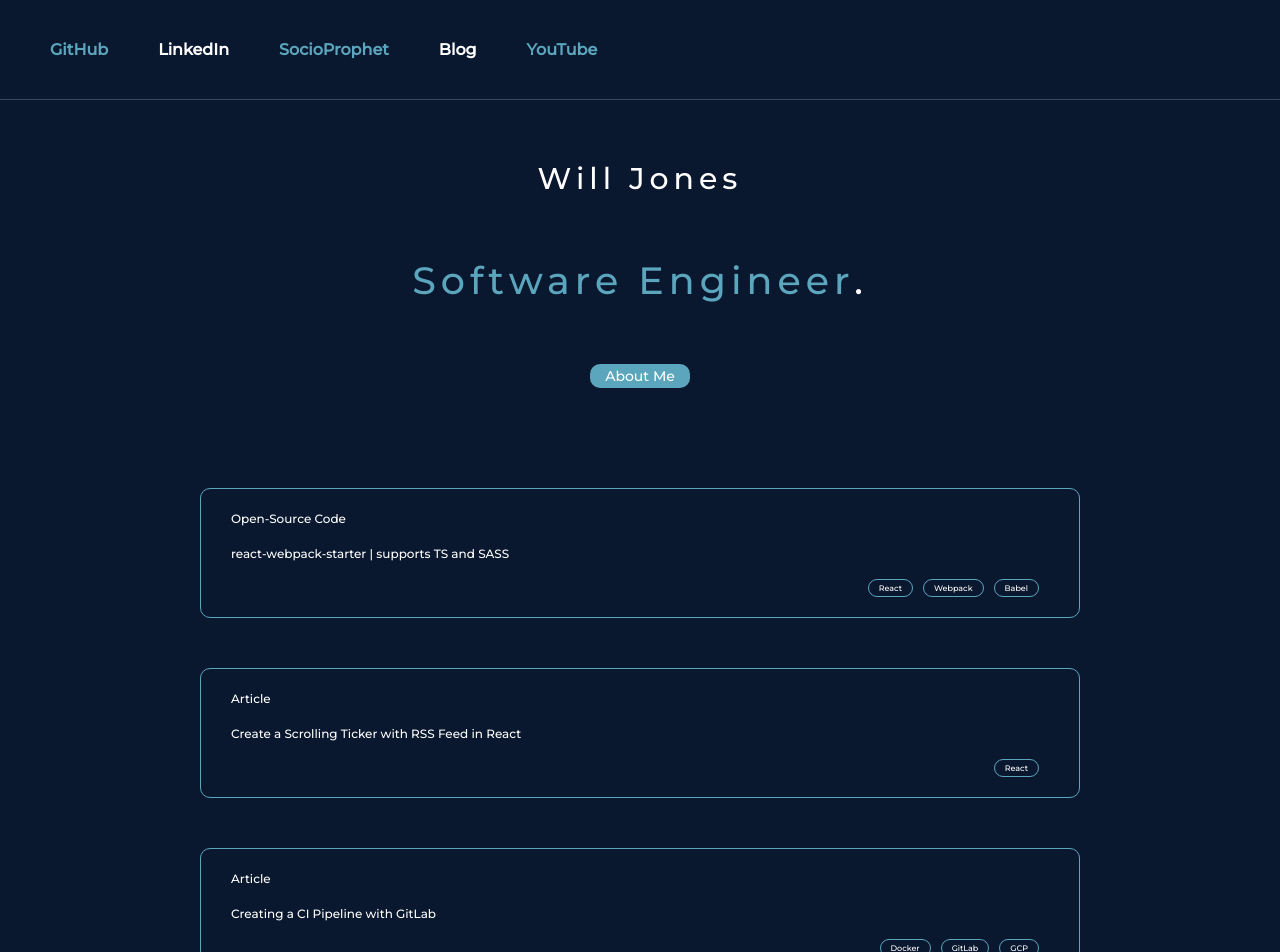
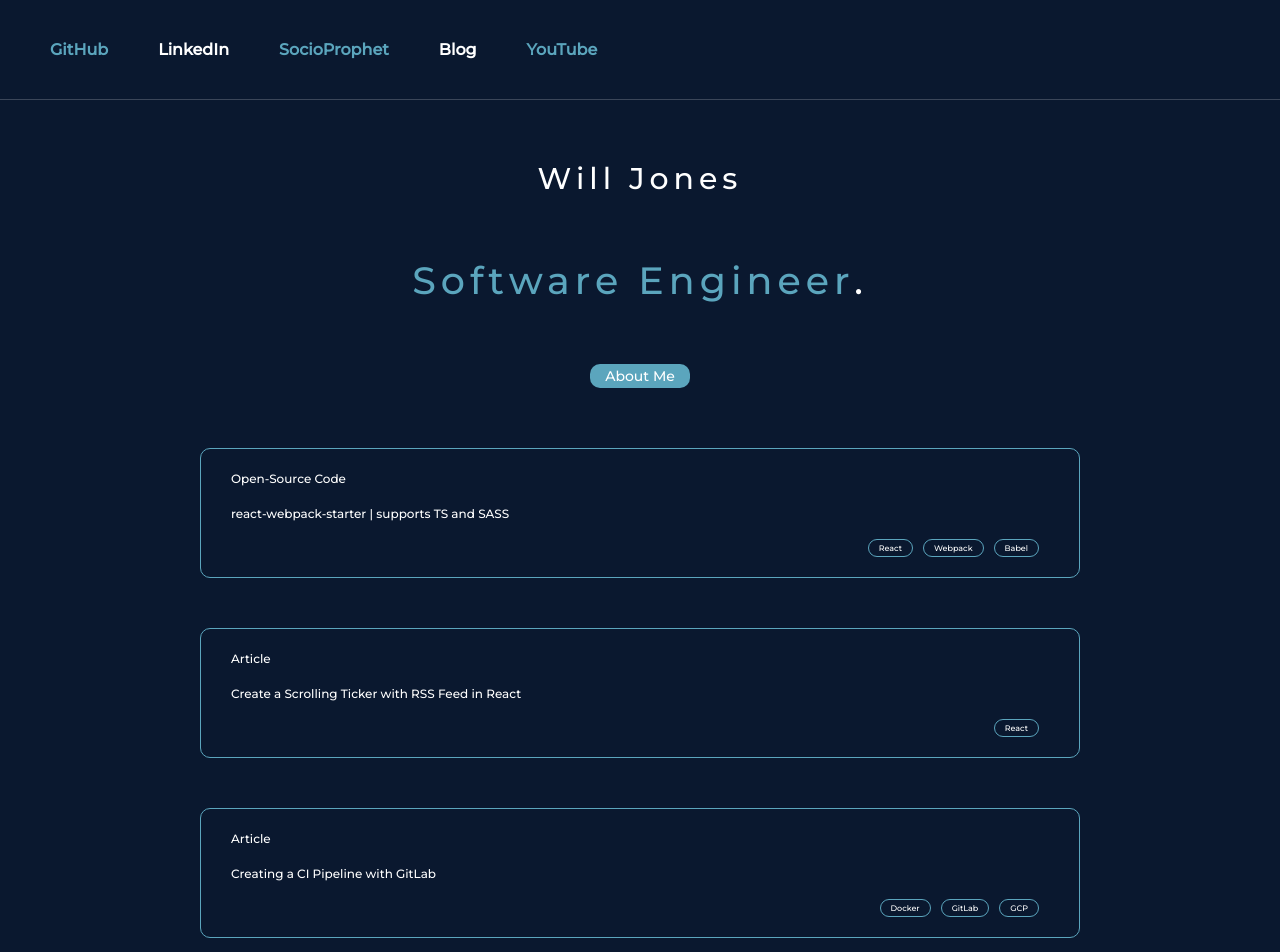
Before and after one commit to willdvlpr/willjones.io, a Next.js app: page / in a window 1280 px wide. Shown: the top 952 px of the page. Built offline with nearby package versions, Linux system fonts and the light colour scheme.

Commit message:
feat: some refactoring

```diff
--- a/src/components/About/About.tsx
+++ /dev/null
@@ -1,37 +0,0 @@
-import React from "react";
-import { postData } from "@/data";
-import { Button } from "@/components";
-import { Preview } from "@/components";
-import {
-  StyledSectionContainer,
-  StyledSection,
-  StyledHeadingContainer,
-  StyledHeading,
-  StyledSubHeading,
-  StyledSpan,
-  StyledPreviewContainer,
-} from "./styles";
-
-interface AboutProps {
-  heading: string;
-  subHeading: string;
-}
-
-export const About = ({ heading, subHeading }: AboutProps) => {
-  return (
-    <StyledSectionContainer>
-      <StyledSection>
-        <StyledHeadingContainer>
-          <StyledHeading>{heading}</StyledHeading>
-          <StyledSubHeading>
-            <StyledSpan>{subHeading}</StyledSpan>.
-          </StyledSubHeading>
-          <Button link="/about" label="About Me" />
-        </StyledHeadingContainer>
-        <StyledPreviewContainer>
-          <Preview previewItems={postData} />
-        </StyledPreviewContainer>
-      </StyledSection>
-    </StyledSectionContainer>
-  );
-};
--- /dev/null
+++ b/src/components/Headings/Headings.tsx
@@ -0,0 +1,23 @@
+import React from "react";
+import {
+  StyledHeadingContainer,
+  StyledHeading,
+  StyledSubHeading,
+  StyledSpan,
+} from "./styles";
+
+interface HeadingsProps {
+  heading: string;
+  subHeading: string;
+}
+
+export const Headings = ({ heading, subHeading }: HeadingsProps) => {
+  return (
+    <StyledHeadingContainer>
+      <StyledHeading>{heading}</StyledHeading>
+      <StyledSubHeading>
+        <StyledSpan>{subHeading}</StyledSpan>.
+      </StyledSubHeading>
+    </StyledHeadingContainer>
+  );
+};
--- a/src/components/About/styles.jsx
+++ b/src/components/Headings/styles.jsx
@@ -2,22 +2,11 @@ import styled from "styled-components";
 import { theme } from "@/utils/theme";
 import { device } from "@/utils/device";
 
-const { lg, md, sm } = device;
+const { sm } = device;
 
 const {
   color: { primaryText, secondary },
 } = theme;
-
-export const StyledSectionContainer = styled.div`
-  display: grid;
-`;
-
-export const StyledSection = styled.div`
-  height: auto;
-  width: 100%;
-  margin-top: 100px;
-  padding-top: 60px;
-`;
 
 export const StyledHeadingContainer = styled.div`
   text-align: center;
@@ -53,31 +42,3 @@ export const StyledSubHeading = styled(StyledHeading)`
 export const StyledSpan = styled.span`
   color: ${secondary};
 `;
-
-export const StyledAbout = styled.div`
-  margin-top: 60px;
-  padding: 0 50px 0 50px;
-  font-size: 14px;
-
-  color: ${primaryText};
-  line-height: 35px;
-`;
-
-export const StyledPreviewContainer = styled.div`
-  display: flex;
-  flex-direction: column;
-  gap: 50px;
-  margin-top: 100px;
-  padding-left: 200px;
-  padding-right: 200px;
-
-  @media ${md} {
-    padding-left: 100px;
-    padding-right: 100px;
-  }
-
-  @media ${sm} {
-    padding-left: 40px;
-    padding-right: 40px;
-  }
-`;
--- a/src/components/index.js
+++ b/src/components/index.js
@@ -1,5 +1,5 @@
 export { NavBar } from "./NavBar/NavBar";
-export { About } from "./About/About";
+export { Headings } from "./Headings/Headings";
 export { Button } from "./Button/Button";
 export { Preview } from "./Preview/Preview";
 export { Footer } from "./Footer/Footer";
--- a/src/layouts/HomePage.tsx
+++ /dev/null
@@ -1,19 +0,0 @@
-import React from "react";
-import { socialData } from "@/data";
-import { HOME_PAGE } from "@/utils/constants";
-import { NavBar } from "@/components";
-import { About } from "@/components";
-import { Footer } from "@/components";
-import { StyledContainer } from "./styles";
-
-const { HEADING, SUB_HEADING } = HOME_PAGE;
-
-export const HomePage = () => {
-  return (
-    <StyledContainer>
-      <NavBar navItems={socialData} />
-      <About heading={HEADING} subHeading={SUB_HEADING} />
-      <Footer />
-    </StyledContainer>
-  );
-};
--- a/src/layouts/index.js
+++ /dev/null
@@ -1 +0,0 @@
-export { HomePage } from "./HomePage";
--- a/src/layouts/styles.jsx
+++ /dev/null
@@ -1,7 +0,0 @@
-import styled from "styled-components";
-
-export const StyledContainer = styled.div`
-  position: absolute;
-  width: 100%;
-  height: auto;
-`;
--- a/src/pages/index.tsx
+++ b/src/pages/index.tsx
@@ -1,8 +1,33 @@
 import React from "react";
-import { HomePage } from "@/layouts";
+import { socialData, postData } from "@/data";
+import { HOME_PAGE, PAGE_PATHS } from "@/utils/constants";
+import { NavBar } from "@/components";
+import { Headings } from "@/components/";
+import { Preview } from "@/components";
+import { Footer } from "@/components";
+import { Button } from "@/components";
+import {
+  StyledHomeContainer,
+  StyledHomeSection,
+  StyledPreviewContainer,
+} from "./styles";
+
+const { HEADING, SUB_HEADING } = HOME_PAGE;
 
 const Index = () => {
-  return <HomePage />;
+  return (
+    <StyledHomeContainer>
+      <NavBar navItems={socialData} />
+      <StyledHomeSection>
+        <Headings heading={HEADING} subHeading={SUB_HEADING} />
+        <Button link={PAGE_PATHS.ABOUT} label="About Me" />
+        <StyledPreviewContainer>
+          <Preview previewItems={postData} />
+        </StyledPreviewContainer>
+      </StyledHomeSection>
+      <Footer />
+    </StyledHomeContainer>
+  );
 };
 
 export default Index;
--- /dev/null
+++ b/src/pages/styles.jsx
@@ -0,0 +1,61 @@
+import styled from "styled-components";
+import { theme } from "@/utils/theme";
+import { device } from "@/utils/device";
+
+const { md, sm } = device;
+
+export const StyledHomeContainer = styled.div`
+  position: absolute;
+  width: 100%;
+  height: auto;
+`;
+
+export const StyledHomeSection = styled.section`
+  display: grid;
+  height: auto;
+  width: 100%;
+  margin-top: 100px;
+  padding-top: 60px;
+`;
+
+export const StyledPreviewContainer = styled.div`
+  display: flex;
+  flex-direction: column;
+  gap: 50px;
+  margin-top: 60px;
+  padding-left: 200px;
+  padding-right: 200px;
+
+  @media ${md} {
+    padding-left: 100px;
+    padding-right: 100px;
+  }
+
+  @media ${sm} {
+    padding-left: 40px;
+    padding-right: 40px;
+  }
+`;
+
+export const StyledAboutContainer = styled.div`
+  text-align: center;
+  color: ${theme.color.primaryText};
+  padding: 100px;
+  line-height: 35px;
+  font-size: 14px;
+
+  @media ${sm} {
+    padding: 50px;
+    font-size: 12px;
+  }
+`;
+
+export const StyledReturnContainer = styled.div`
+  margin-top: 60px;
+`;
+
+export const StyledAboutHeading = styled.h1`
+  color: ${theme.color.secondary};
+  font-size: 24px;
+  margin-bottom: 60px;
+`;
--- a/src/utils/constants.ts
+++ b/src/utils/constants.ts
@@ -8,3 +8,8 @@ export const HOME_PAGE = {
     "Outside of the world of software engineering, I learn about physics, mathematics, economics, finance, psychology, neuroscience, and play chess.",
   ],
 };
+
+export const PAGE_PATHS = {
+  HOME: "/",
+  ABOUT: "/about",
+};
```
Also changed, not shown: src/pages/about.tsx (+12 -26 lines).
